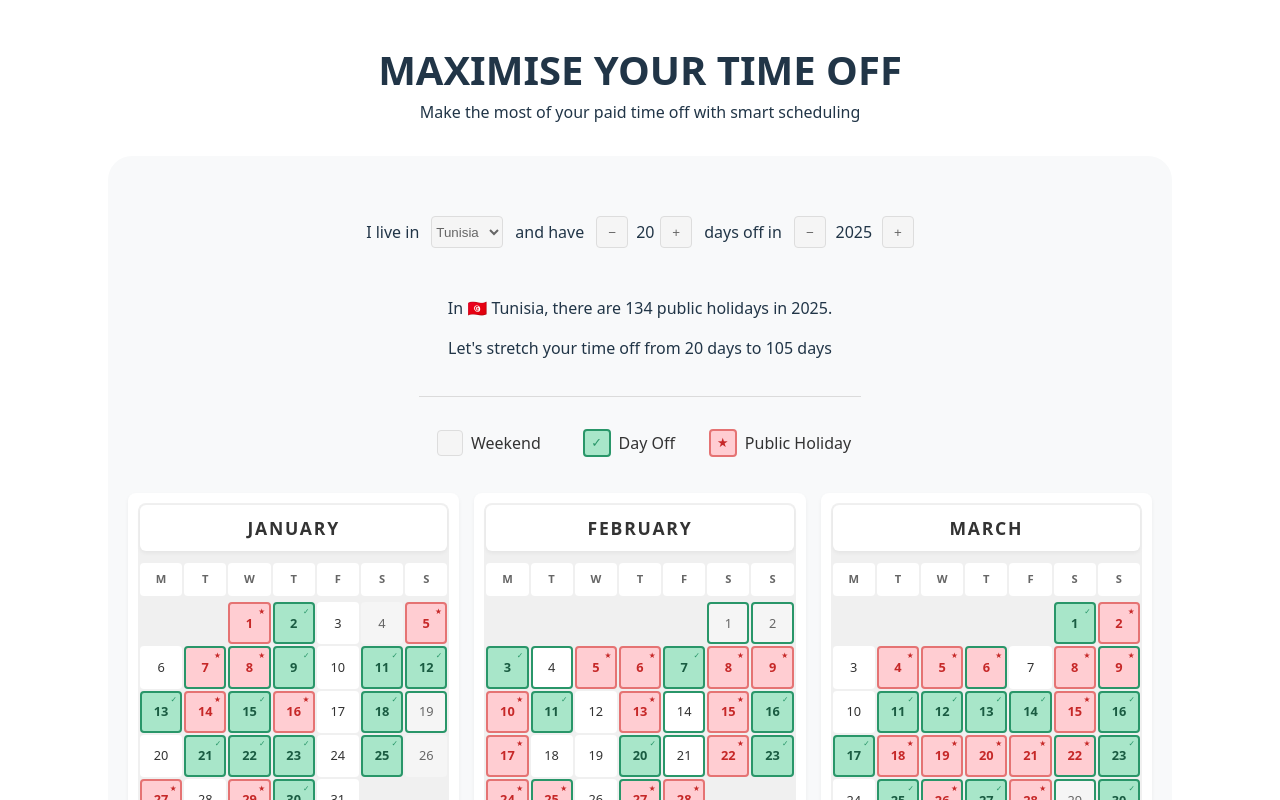
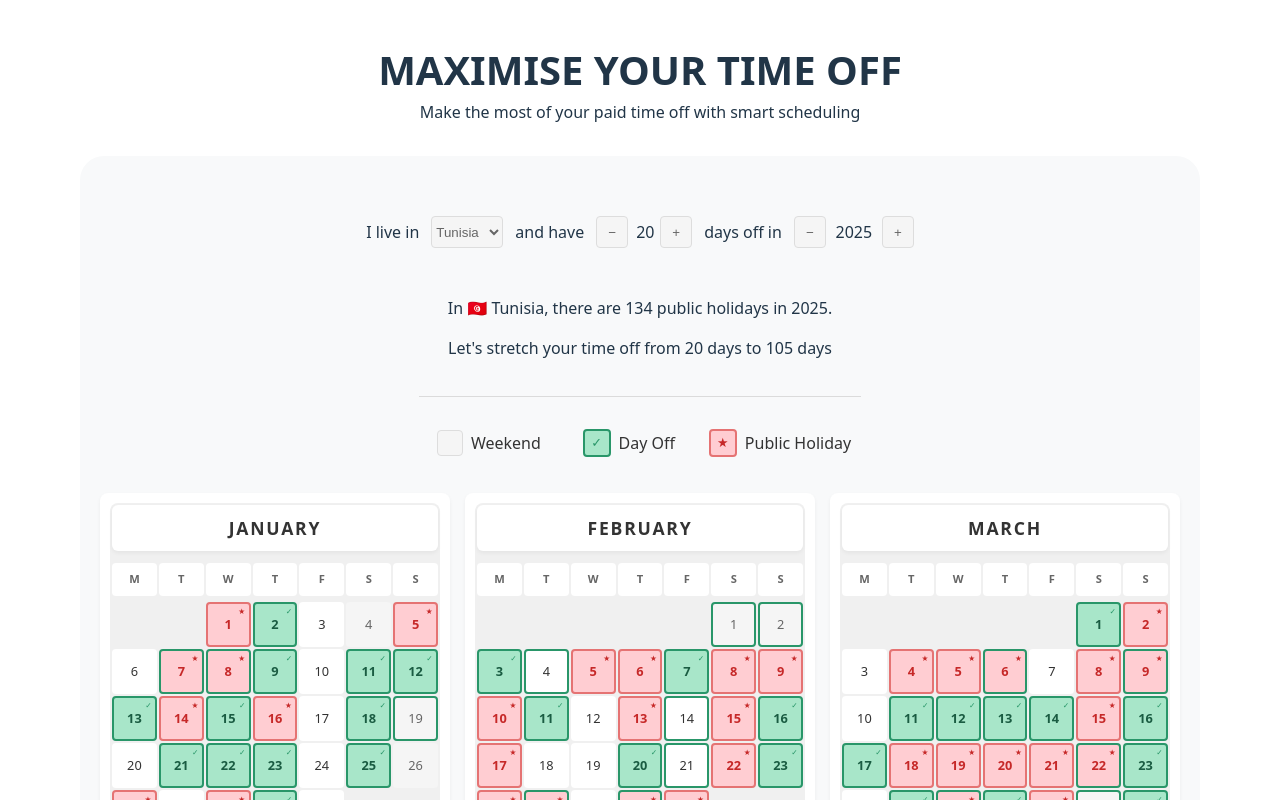
Before and after one commit to rabiibouhestine/max-days-off, a React (Vite) app: page / in a window 1280 px wide. Shown: the top 800 px of the page. Built offline with nearby package versions, Linux system fonts and the light colour scheme.

Commit message:
clean up

```diff
--- a/src/components/DaysOffMaximiser.module.css
+++ b/src/components/DaysOffMaximiser.module.css
@@ -7,7 +7,7 @@
   padding: 20px;
   border-radius: 24px;
   width: 100%; /* make it flexible */
-  max-width: 1024px;
+  max-width: 1080px;
   margin-block: 32px;
 }
 
--- a/src/components/DaysOffMaximiser.tsx
+++ b/src/components/DaysOffMaximiser.tsx
@@ -53,7 +53,7 @@ export default function DaysOffMaximiser() {
         </div>
       </div>
       <p>
-        In 🇹🇳 Tunisia, there are {holidayCount} public holidays in {year}.
+        In 🇹🇳 {country}, there are {holidayCount} public holidays in {year}.
       </p>
       <p>
         Let's stretch your time off from {nbPTO} days to {consecutiveCount} days
```
